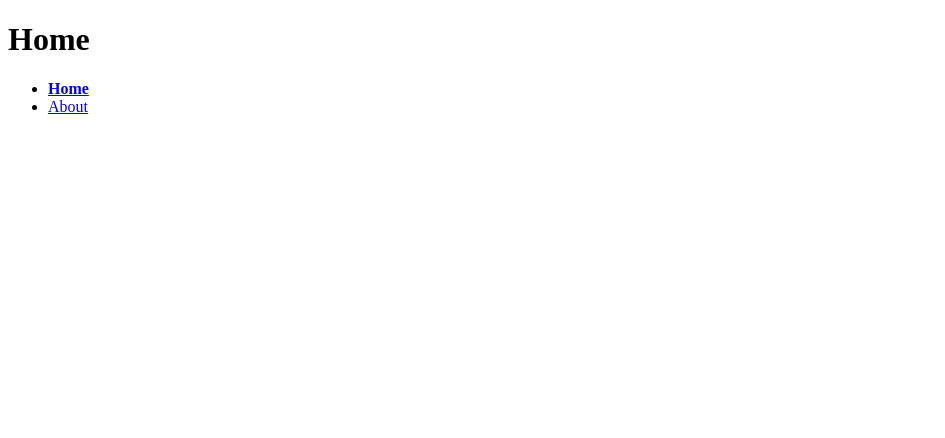
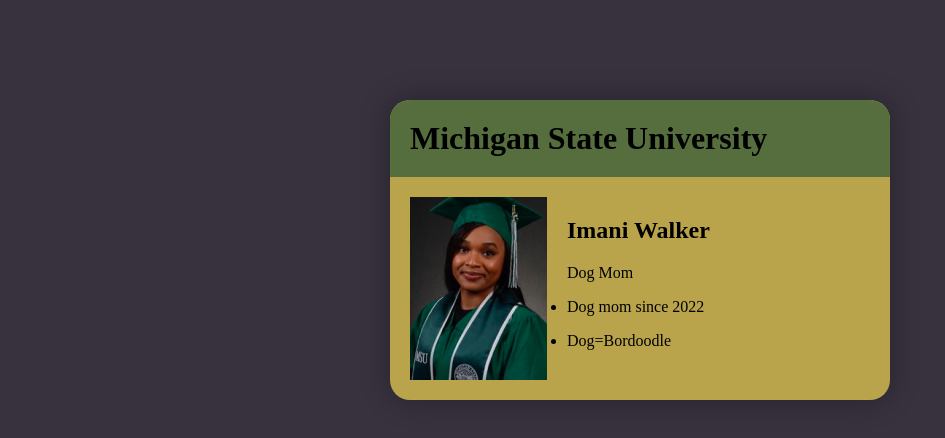
Before and after one commit to ImaniWalker26/Imani-Walker, a plain HTML site: page index.html in a window 1280 px wide. Shown: the whole page, without its empty margins (0-945 px from the left). Drawn offline with Linux system fonts and the light colour scheme.

Commit message:
Finished Project

```diff
--- a/index.html
+++ b/index.html
@@ -3,17 +3,24 @@
   <head>
     <meta charset="UTF-8">
     <meta name="viewport" content="width=device-width, initial-scale=1.0">
+    <meta http-equiv="X-UA Compatible" content="ie=edge">
     <title>Homepage</title>
     <link rel="stylesheet" href="screen.css">
   </head>
   <body>
-    <h1>Home</h1>
-    <nav>
-      <ul>
-        <li><a href="index.html" class="active">Home</a></li>
-        <li><a href="about.html">About</a></li>
-      </ul>
-    </nav>
-    <script src="index.js"></script>
-  </body>
+<div class="card">
+  <h1 id="School">Michigan State University</h1>
+  <div>
+    <img alt="Grad Photo Of Imani Walker" src="Grad Photo 1.png" />
+    <h2>Imani Walker</h2>
+    <p>Dog Mom</p>
+    <ul>
+      <li>Dog mom since 2022</li>
+    </ul>
+    <ul>
+      <li>Dog=Bordoodle</li>
+    </ul>
+  </div>
+</div>
+    <body>
 </html>
--- a/screen.css
+++ b/screen.css
@@ -1,4 +1,42 @@
 /* Add screen styles below */
-a.active {
-    font-weight: bold;
+body {
+background:#37323E;
+margin-top:100px
 }
+
+.card {/* Unordered List Style */
+    .card ul {
+        list-style-type: disc;
+        padding-left: 20px;
+        margin-top: 15px;
+    }
+
+    background: #B9A44C;
+    color:#000000;
+    margin: 0 auto;
+    width:500px;
+    height:300px;
+    border-radius: 20px;
+    box-shadow: 0 0 30px rgba(0, 0, 0, 0.3);
+}
+
+.card div{
+    padding:20px;
+}
+
+h1{
+    padding:20px;
+    background: #566E3D;
+    margin: 0;
+    border-radius: 20px 20px 0 0;
+}
+
+img {
+float: left;
+margin-right:20px
+}
+.card {
+
+    font-family: Times New Roman", Arial;
+
+}
```
Also changed, not shown: Grad Photo 1.png (added).
